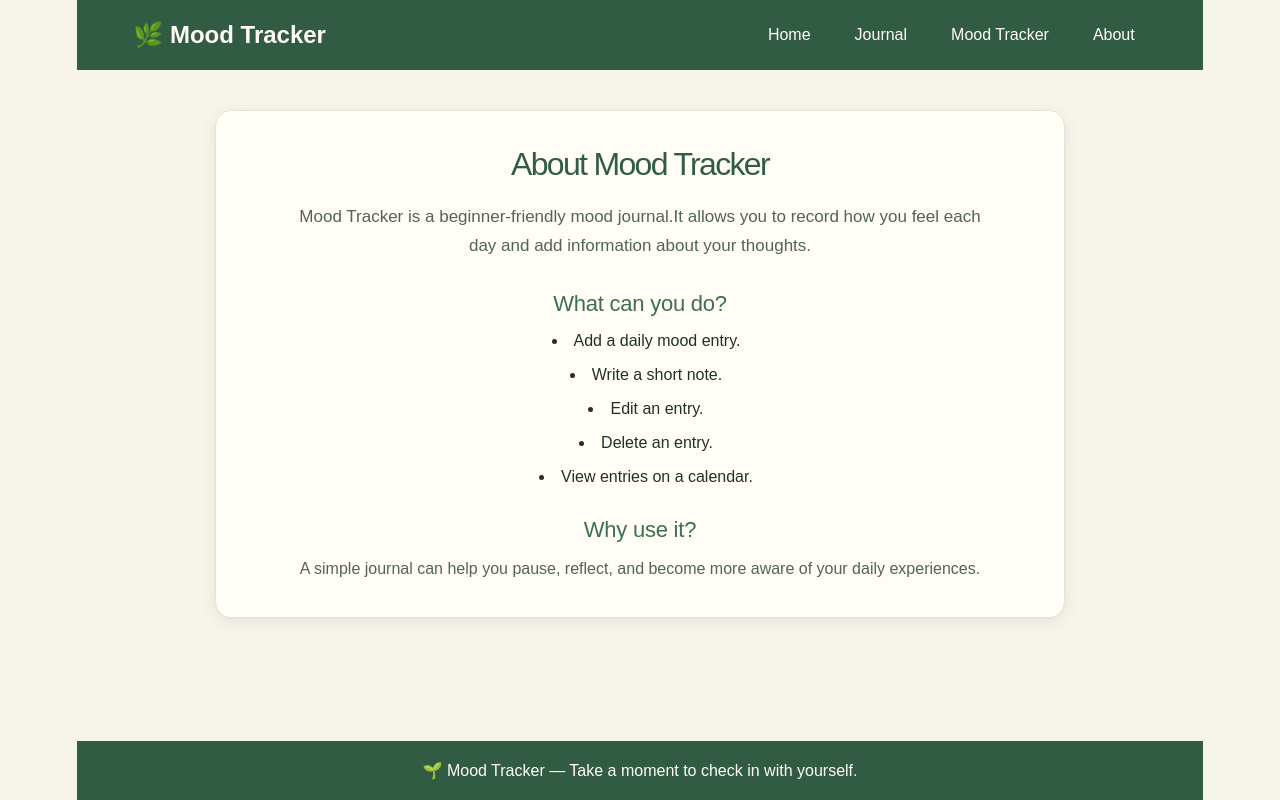
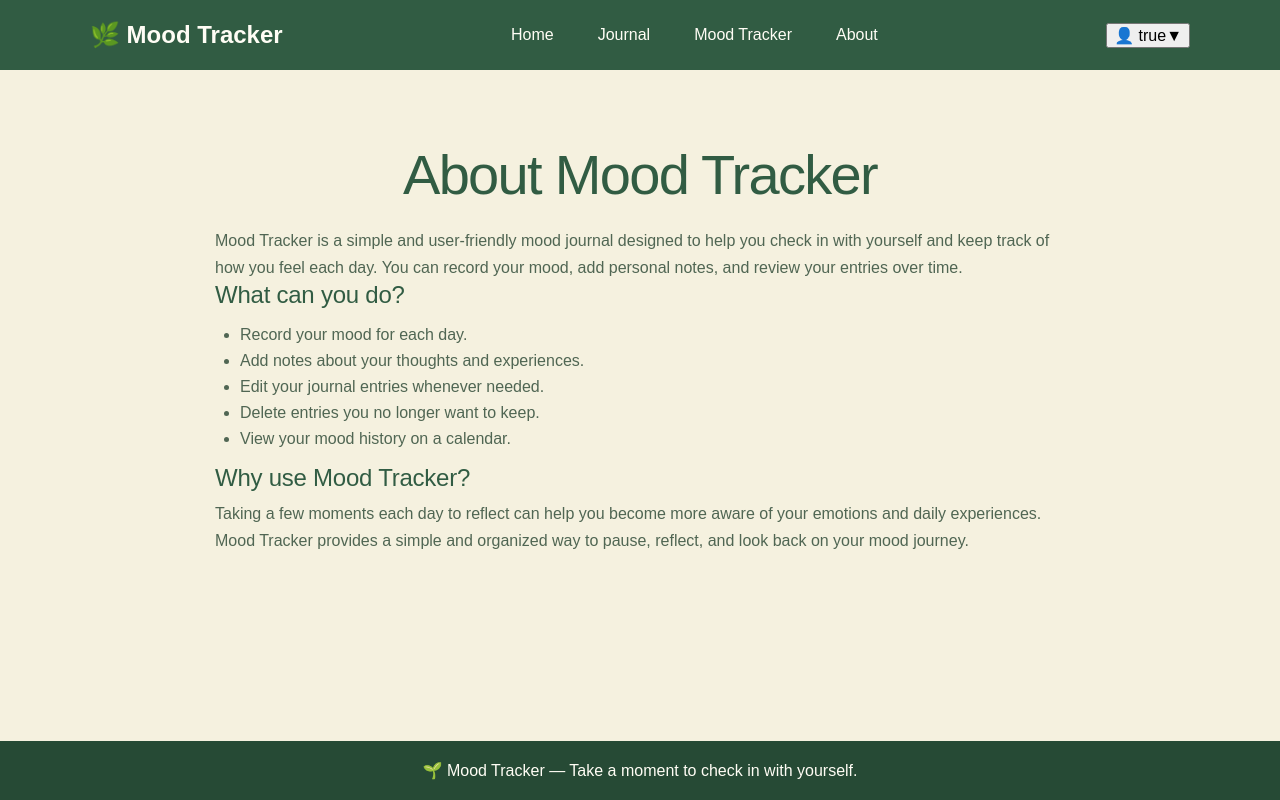
Before and after one commit to rekhavs003-cloud/unit-1-project, a React (Vite) app: page /about in a window 1280 px wide. Built offline with nearby package versions, Linux system fonts and the light colour scheme; sample sign-in values are in the browser's storage.

Commit message:
Complete mood journal project

```diff
--- a/src/App.css
+++ b/src/App.css
@@ -54,7 +54,9 @@ main {
 .home-page h1 {
   margin: 0 0 15px;
   color: #315c43;
-  font-size: 34px;
+
+  /* Responsive font size using clamp */
+  font-size: clamp(28px, 4vw, 34px);
 }
 
 .home-page p {
@@ -66,11 +68,13 @@ main {
 }
 
 .home-message {
+  font-style: italic;
+  color: #3f6048;
+}
 
-  font-style: italic;
-   color: #3f6048;
-}
-/* Home buttons */
+/* =================================
+   Home Buttons
+================================= */
 
 .home-buttons {
   display: flex;
@@ -100,7 +104,7 @@ main {
 }
 
 /* =================================
-   Home Page Clover Animation
+   Home Page Flower Animation
 ================================= */
 
 .clover-animation {
@@ -110,20 +114,9 @@ main {
   margin: 0 auto 15px;
 }
 
-/* Green stem */
-
-.clover-stem {
-  position: absolute;
-  width: 5px;
-  height: 25px;
-  background-color: #5f8f63;
-  left: 50%;
-  bottom: 2px;
-  transform: translateX(-50%);
-  border-radius: 10px;
-}
-
-/* Clover */
+/* =================================
+   Flower
+================================= */
 
 .clover {
   position: absolute;
@@ -191,39 +184,55 @@ main {
   z-index: 2;
 }
 
-/* Clover animation */
+/* =================================
+   Flower Animation
+================================= */
 
 @keyframes clover-grow {
+
+  /* Start small and invisible */
 
   0% {
     transform: translateX(-50%) scale(0.2);
     opacity: 0;
   }
 
+  /* Flower starts growing */
+
   20% {
     transform: translateX(-50%) scale(0.65);
     opacity: 0.7;
   }
+
+  /* Flower fully appears */
 
   40% {
     transform: translateX(-50%) scale(1);
     opacity: 1;
   }
 
+  /* Small gentle raise/grow */
+
   55% {
     transform: translateX(-50%) scale(1.08);
     opacity: 1;
   }
+
+  /* Comes back to normal size */
 
   70% {
     transform: translateX(-50%) scale(1);
     opacity: 1;
   }
 
+  /* Starts disappearing */
+
   85% {
     transform: translateX(-50%) scale(0.8);
     opacity: 0.7;
   }
+
+  /* Completely disappears */
 
   100% {
     transform: translateX(-50%) scale(0.2);
@@ -323,6 +332,19 @@ a {
   line-height: 1.7;
 }
 
+.about-page h2 {
+  color: #315c43;
+}
+
+.about-page ul {
+  padding-left: 25px;
+  color: #506653;
+}
+
+.about-page li {
+  margin-bottom: 8px;
+}
+
 /* =================================
    Login Page
 ================================= */
@@ -403,6 +425,8 @@ a {
    Responsive Layout
 ================================= */
 
+/* Breakpoint 1 */
+
 @media (max-width: 800px) {
 
   .journal-page {
@@ -418,14 +442,12 @@ a {
     padding: 35px 15px;
   }
 
-  .home-page h1 {
-    font-size: 28px;
-  }
-
   .home-page p {
     font-size: 16px;
   }
 }
+
+/* Breakpoint 2 */
 
 @media (max-width: 500px) {
 
@@ -441,4 +463,12 @@ a {
   .login-container {
     padding: 22px;
   }
+
+  .about-page {
+    padding: 30px 18px;
+  }
+
+  .journal-page {
+    padding: 12px;
+  }
 }
--- a/src/App.jsx
+++ b/src/App.jsx
@@ -1,9 +1,9 @@
-import React from "react";
-import { useEffect, useState } from "react";
+import React, { useEffect, useState } from "react";
 import { Routes, Route, Navigate } from "react-router-dom";
 
 import Header from "./components/Header/Header";
 import Footer from "./components/Footer/Footer";
+
 import Home from "./pages/Home";
 import About from "./pages/About";
 import Journal from "./pages/Journal";
@@ -15,6 +15,12 @@ import "./App.css";
 function App() {
   const [moodEntries, setMoodEntries] = useState([]);
 
+  const [loggedInUser, setLoggedInUser] = useState(
+    localStorage.getItem("loggedInUser") || ""
+  );
+
+  /* Load saved mood entries */
+
   useEffect(() => {
     const savedEntries = localStorage.getItem("moodEntries");
 
@@ -23,13 +29,39 @@ function App() {
     }
   }, []);
 
+  /* Save mood entries */
+
   useEffect(() => {
-    localStorage.setItem("moodEntries", JSON.stringify(moodEntries));
+    localStorage.setItem(
+      "moodEntries",
+      JSON.stringify(moodEntries)
+    );
   }, [moodEntries]);
 
+  /* Login */
+
+  function handleLogin(username) {
+    localStorage.setItem("loggedInUser", username);
+    setLoggedInUser(username);
+  }
+
+  /* Logout */
+
+  function handleLogout() {
+    localStorage.removeItem("loggedInUser");
+    setLoggedInUser("");
+  }
+
+  /* Add mood entry */
+
   function addMoodEntry(newEntry) {
-    setMoodEntries((currentEntries) => [...currentEntries, newEntry]);
+    setMoodEntries((currentEntries) => [
+      ...currentEntries,
+      newEntry
+    ]);
   }
+
+  /* Delete mood entry */
 
   function deleteMoodEntry(id) {
     setMoodEntries((currentEntries) =>
@@ -37,48 +69,133 @@ function App() {
     );
   }
 
+  /* Update mood entry */
+
   function updateMoodEntry(updatedEntry) {
     setMoodEntries((currentEntries) =>
       currentEntries.map((entry) =>
-        entry.id === updatedEntry.id ? updatedEntry : entry
+        entry.id === updatedEntry.id
+          ? updatedEntry
+          : entry
       )
     );
   }
 
   return (
     <div className="app">
-      <Header />
+
+      <Header
+        loggedInUser={loggedInUser}
+        onLogout={handleLogout}
+      />
 
       <main>
+
         <Routes>
-          <Route path="/" element={<Navigate to="/login" replace />} />
 
-<Route path="/login" element={<Login />} />
+          {/* Main URL */}
 
-<Route path="/home" element={<Home />} />
+          <Route
+            path="/"
+            element={
+              loggedInUser ? (
+                <Navigate to="/home" replace />
+              ) : (
+                <Navigate to="/login" replace />
+              )
+            }
+          />
+
+          {/* Login */}
+
+          <Route
+            path="/login"
+            element={
+              loggedInUser ? (
+                <Navigate to="/home" replace />
+              ) : (
+                <Login onLogin={handleLogin} />
+              )
+            }
+          />
+
+          {/* Home */}
+
+          <Route
+            path="/home"
+            element={
+              loggedInUser ? (
+                <Home />
+              ) : (
+                <Navigate to="/login" replace />
+              )
+            }
+          />
+
+          {/* Journal */}
 
           <Route
             path="/journal"
             element={
+              loggedInUser ? (
                 <Journal
                   moodEntries={moodEntries}
                   addMoodEntry={addMoodEntry}
                   deleteMoodEntry={deleteMoodEntry}
                   updateMoodEntry={updateMoodEntry}
                 />
+              ) : (
+                <Navigate to="/login" replace />
+              )
             }
           />
 
+          {/* Calendar */}
+
           <Route
             path="/calendar"
-            element={<Calendar moodEntries={moodEntries} />}
+            element={
+              loggedInUser ? (
+                <Calendar
+                  moodEntries={moodEntries}
+                />
+              ) : (
+                <Navigate to="/login" replace />
+              )
+            }
           />
 
-          <Route path="/about" element={<About />} />
+          {/* About */}
+
+          <Route
+            path="/about"
+            element={
+              loggedInUser ? (
+                <About />
+              ) : (
+                <Navigate to="/login" replace />
+              )
+            }
+          />
+
+          {/* Unknown URL */}
+
+          <Route
+            path="*"
+            element={
+              <Navigate
+                to={loggedInUser ? "/home" : "/login"}
+                replace
+              />
+            }
+          />
+
         </Routes>
+
       </main>
 
       <Footer />
+
     </div>
   );
 }
--- a/src/components/Button/Button.css
+++ b/src/components/Button/Button.css
@@ -2,13 +2,13 @@
   border: none;
   border-radius: 8px;
   padding: 10px 18px;
-  background-color: #47795b;
-  color: white;
+  background-color: #90beac;
+  color: #FFF9ED;
   font-weight: bold;
   transition: transform 0.2s ease, background-color 0.2s ease;
 }
 
 .button:hover {
-  background-color: #315c43;
+  background-color: #4F6F63;
   transform: translateY(-2px);
 }
--- a/src/components/Footer/Footer.css
+++ b/src/components/Footer/Footer.css
@@ -1,5 +1,5 @@
 .footer {
-  background-color: #315c43;
+  background-color: #264A35;
   color: #fffdf5;
   text-align: center;
   padding: 20px;
--- a/src/components/Header/Header.jsx
+++ b/src/components/Header/Header.jsx
@@ -1,8 +1,18 @@
-import React from "react";
-import { Link } from "react-router-dom";
+
+import React, { useState } from "react";
+import { Link, useNavigate } from "react-router-dom";
 import "./Header.css";
 
-function Header() {
+function Header({ loggedInUser, onLogout }) {
+  const [showMenu, setShowMenu] = useState(false);
+  const navigate = useNavigate();
+
+  function handleLogout() {
+    setShowMenu(false);
+    onLogout();
+    navigate("/login");
+  }
+
   return (
     <header className="header">
       <div className="header-container">
@@ -16,13 +26,38 @@ function Header() {
           aria-label="Main navigation"
         >
           <Link to="/home">Home</Link>
-
           <Link to="/journal">Journal</Link>
-
           <Link to="/calendar">Mood Tracker</Link>
-
           <Link to="/about">About</Link>
         </nav>
+
+        {loggedInUser && (
+          <div className="profile-container">
+
+            <button
+              type="button"
+              className="profile-button"
+              onClick={() => setShowMenu((current) => !current)}
+              aria-expanded={showMenu}
+            >
+              <span>👤 {loggedInUser}</span>
+              <span className="profile-arrow">▼</span>
+            </button>
+
+            {showMenu && (
+              <div className="profile-dropdown">
+                <button
+                  type="button"
+                  className="logout-button"
+                  onClick={handleLogout}
+                >
+                  Logout
+                </button>
+              </div>
+            )}
+
+          </div>
+        )}
 
       </div>
     </header>
--- a/src/components/WeeklyMoodReport/WeeklyMoodReport.jsx
+++ b/src/components/WeeklyMoodReport/WeeklyMoodReport.jsx
@@ -125,7 +125,7 @@ function WeeklyMoodReport({ moodEntries = [] }) {
     }
 
     if (happyDays === 1) {
-      return "💛 You had one happy day this week. Be gentle with yourself and make time for rest.";
+      return "💛 You had one happy day this week.hooray! Keep spreading those positive vibes and making more moments like this! 🌱💚 ";
     }
 
     return "💛 This week may have been difficult. Take care of yourself and keep checking in with your mood.";
@@ -169,7 +169,7 @@ function WeeklyMoodReport({ moodEntries = [] }) {
           </option>
 
           <option value="twoWeeksAgo">
-            2 Weeks Ago
+            Last 2 Weeks
           </option>
         </select>
 
--- a/src/index.css
+++ b/src/index.css
@@ -1,5 +1,3 @@
-<<<<<<< HEAD
-* {
   box-sizing: border-box;
 =======
 :root {
--- a/src/pages/About.jsx
+++ b/src/pages/About.jsx
@@ -1,40 +1,33 @@
-import React from "react";
-import "./About.css";
-
 function About() {
   return (
     <section className="about-page">
-      <div className="about-card">
-
       <h1>About Mood Tracker</h1>
 
-        <p className="about-introduction">
-          Mood Tracker is a beginner-friendly mood journal.It allows you to record how you feel each day and add information
-          about your thoughts.
+      <p>
+        Mood Tracker is a simple and user-friendly mood journal designed to
+        help you check in with yourself and keep track of how you feel each
+        day. You can record your mood, add personal notes, and review your
+        entries over time.
       </p>
 
-        <div className="about-section">
       <h2>What can you do?</h2>
 
       <ul>
-            <li>Add a daily mood entry.</li>
-            <li>Write a short note.</li>
-            <li>Edit an entry.</li>
-            <li>Delete an entry.</li>
-            <li>View entries on a calendar.</li>
+        <li>Record your mood for each day.</li>
+        <li>Add notes about your thoughts and experiences.</li>
+        <li>Edit your journal entries whenever needed.</li>
+        <li>Delete entries you no longer want to keep.</li>
+        <li>View your mood history on a calendar.</li>
       </ul>
-        </div>
 
-        <div className="about-section">
-          <h2>Why use it?</h2>
+      <h2>Why use Mood Tracker?</h2>
 
       <p>
-            A simple journal can help you pause, reflect, and become more
-            aware of your daily experiences.
+        Taking a few moments each day to reflect can help you become more
+        aware of your emotions and daily experiences. Mood Tracker provides
+        a simple and organized way to pause, reflect, and look back on your
+        mood journey.
       </p>
-        </div>
-
-      </div>
     </section>
   );
 }
--- a/src/pages/Login.css
+++ b/src/pages/Login.css
@@ -63,3 +63,11 @@
   color: #a33a3a;
   margin: 5px 0;
 }
+.header {
+  background-color: #315C43;
+  padding: 18px 0;
+}
+
+.username {
+  color: #FFF9ED;
+}
```
Also changed, not shown: src/data/weatherData.js (deleted, +0 -29 lines), src/pages/login.jsx (+37 -8 lines). Lines whose indentation alone changed are shown as unchanged.
